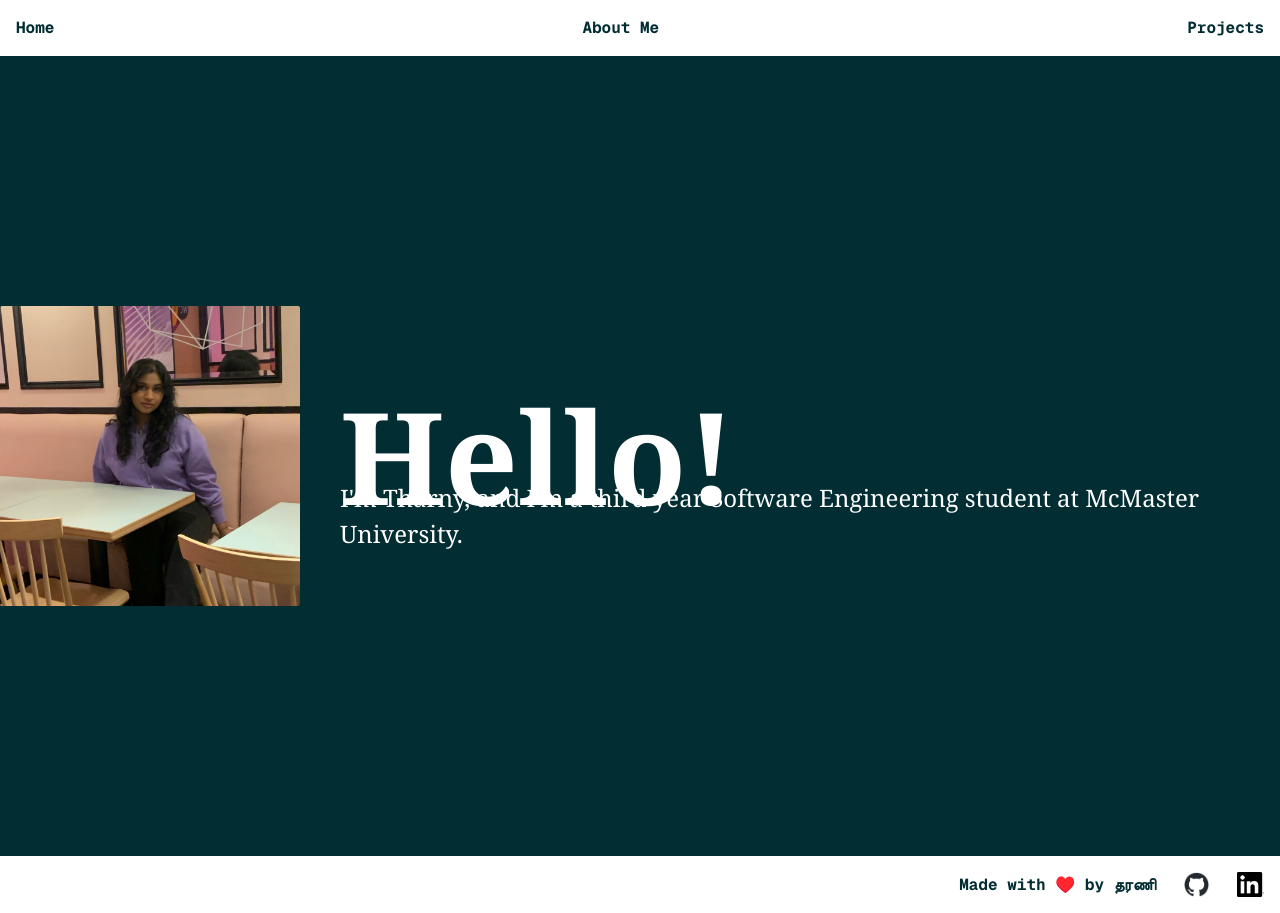
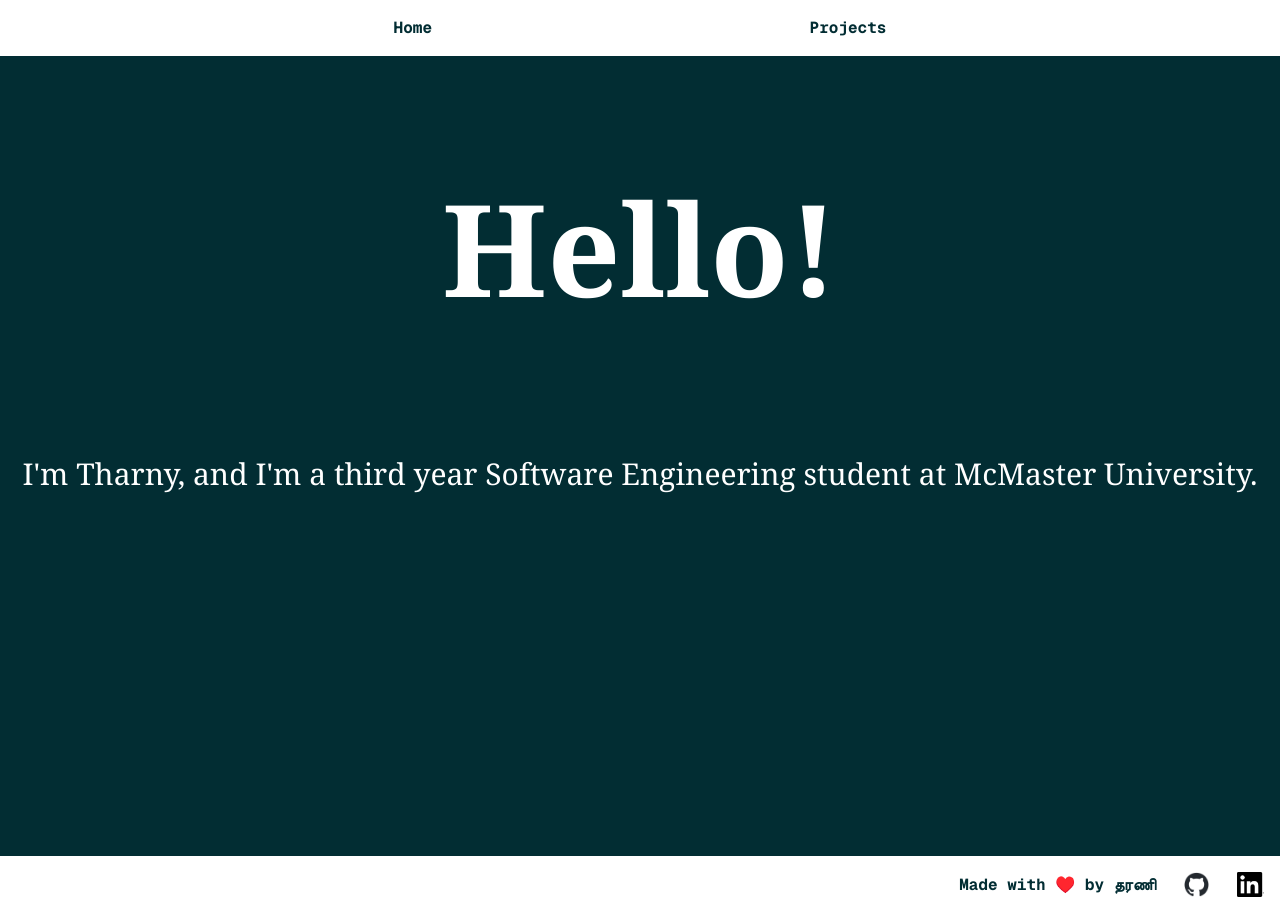
Before and after one commit to tharnyelilvannan/Portfolio, a Next.js app: page / in a window 1280 px wide. Built offline with nearby package versions, Linux system fonts and the light colour scheme.

Commit message:
Fix home page

```diff
--- a/src/app/globals.css
+++ b/src/app/globals.css
@@ -44,19 +44,16 @@ body {
 .homepageTitle {
   color: #FFFFFF;
   font-family: Georgia;
-  font-size: 8rem;
   font-weight: 700;
 }
 
 .homepageBody {
   color: #FFFFFF;
-  position: absolute;
-  font-size: 1.5rem;
   font-family: Georgia;
 }
 
 .homepageImage {
-  height: 300px;
-  width: 300px;
   border-radius: 0.125rem;
+  min-height: auto;
+  min-width: auto;
 }
--- a/src/app/layout.js
+++ b/src/app/layout.js
@@ -30,12 +30,9 @@ function Header() {
   return (
     <header className="bg-[#FFFFFF] py-4 text-[#022d33] font-mono font-bold">
       <div className="container mx-auto px-4">
-        <nav className="flex items-center justify-between">
+        <nav className="flex items-center justify-evenly">
           <div className="hover:bg-gray-300 hover:ring-4 hover:ring-gray-300 hover:rounded font-bold">
             <Link href="/" className="text=[#022d33]">Home</Link>
-          </div>
-          <div className="hover:bg-gray-300 hover:ring-4 hover:ring-gray-300 hover:rounded font-bold">
-            <Link href="about-me" className="text=[#022d33]">About Me</Link>
           </div>
           <div className="hover:bg-gray-300 hover:ring-4 hover:ring-gray-300 hover:rounded font-bold">
             <Link href="projects" className="text=[#022d33]">Projects</Link>
--- a/src/app/page.js
+++ b/src/app/page.js
@@ -8,12 +8,10 @@ export default function Home() {
   return (
     <>
       <div className="background">
-        <div className='flex flex-row-reverse justify-evenly gap-10 items-center'>
-          <div className='flex flex-col-reverse gap-10'>
         <motion.div
           initial={{ opacity: 0, scale: 0 }}
           animate={{ opacity: 1, scale: 1 }}
-              className="homepageTitle text-left"
+          className="homepageTitle mr-auto flex ml-auto xs:mt-[20%] sm:mt-[20%] md:mt-[20%] lg:mt-[10%] xl:mt-[10%] sm:text-6xl md:text-7xl lg:text-8xl xl:text-9xl"
           transition={{
             duration: 0.4,
             scale: { type: "spring", visualDuration: 0.4, bounce: 0.6 },
@@ -21,20 +19,12 @@ export default function Home() {
         <motion.div
           initial={{ opacity: 0, scale: 0 }}
           animate={{ opacity: 1, scale: 1 }}
-              className="homepageBody text-left"
+          className="homepageBody sm:mt-[-20%] md:mt[-30%] lg:mt-[-10%] xl:mt-[-10%] flex mr-auto ml-auto sm:text-lg md:text-xl lg:text-2xl xl:text-3xl"
           transition={{
             duration: 0.4,
             scale: { type: "spring", visualDuration: 0.4, bounce: 0.6 },
           }}>I'm Tharny, and I'm a third year Software Engineering student at McMaster University.</motion.div>
       </div>
-          <Image
-            src={me}
-            alt="Picture of Tharny"
-            className="homepageImage"
-          />
-        </div>
-
-      </div >
     </>
   )
 }
```
Lines whose indentation alone changed are shown as unchanged.
